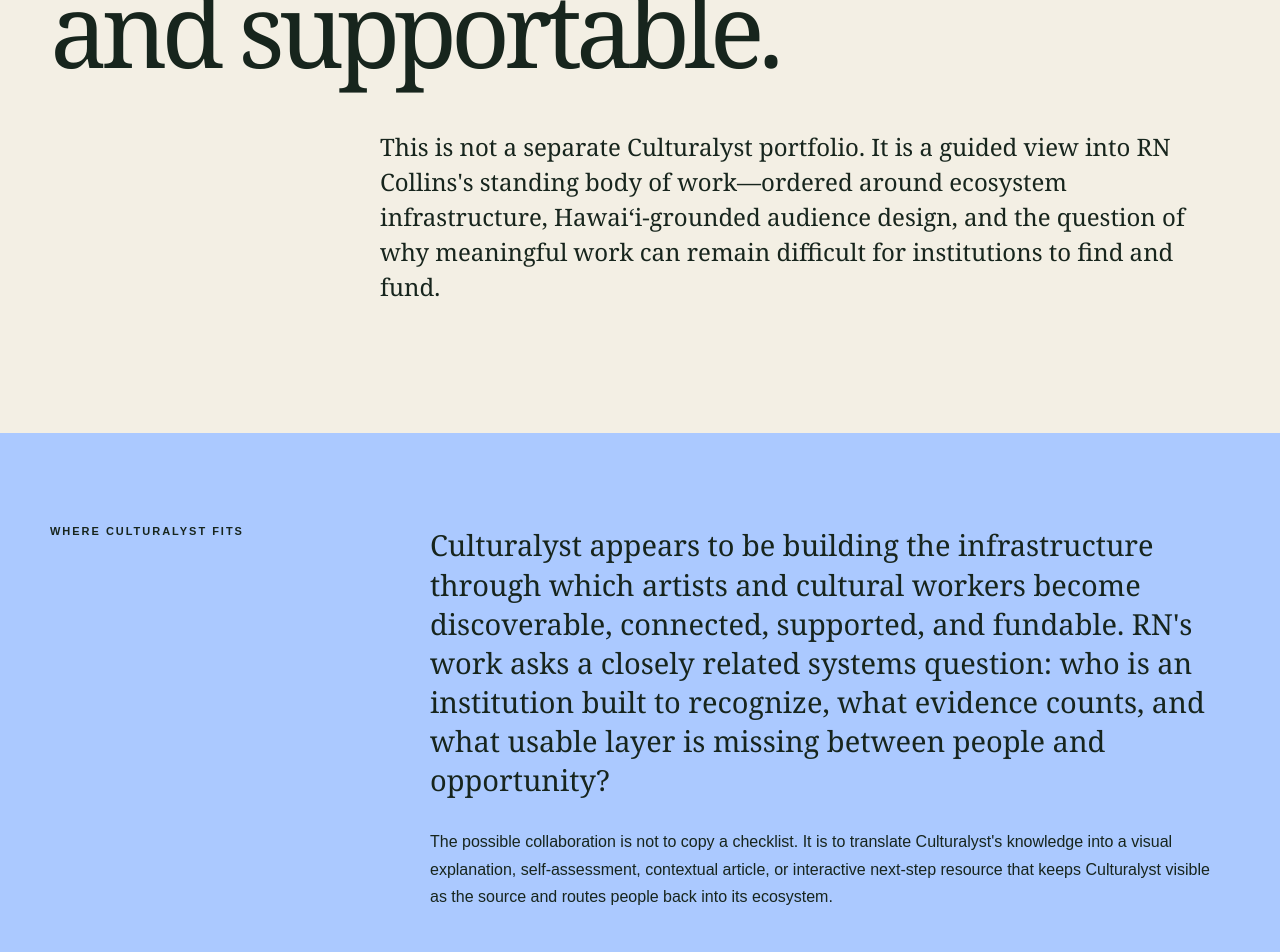
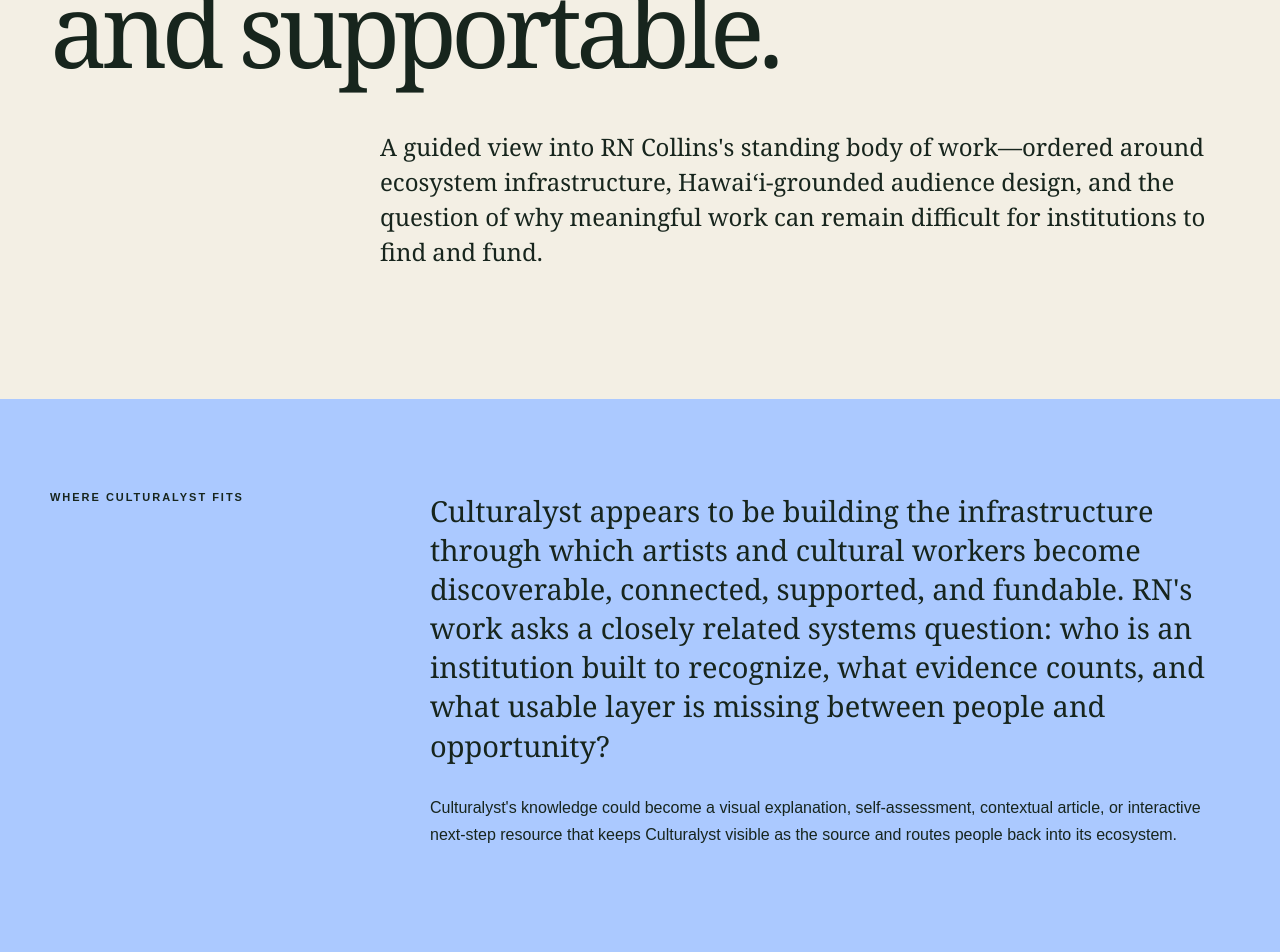
Before and after one commit to rn-collins/rn-selected-work, a Next.js app: page /for/culturalyst in a window 1280 px wide. Shown: the part 420-1372 px from the top of the page. Built offline with nearby package versions, Linux system fonts and the light colour scheme.

Commit message:
Remove defensive Culturalyst copy

```diff
--- a/app/for/culturalyst/page.tsx
+++ b/app/for/culturalyst/page.tsx
@@ -28,8 +28,7 @@
           and supportable.
         </h1>
         <p>
-          This is not a separate Culturalyst portfolio. It is a guided view into
-          RN Collins's standing body of work—ordered around ecosystem
+          A guided view into RN Collins's standing body of work—ordered around ecosystem
           infrastructure, Hawaiʻi-grounded audience design, and the question of
           why meaningful work can remain difficult for institutions to find and
           fund.
@@ -48,8 +47,7 @@
               opportunity?
             </p>
             <p>
-              The possible collaboration is not to copy a checklist. It is to
-              translate Culturalyst's knowledge into a visual explanation,
+              Culturalyst's knowledge could become a visual explanation,
               self-assessment, contextual article, or interactive next-step
               resource that keeps Culturalyst visible as the source and routes
               people back into its ecosystem.
```
